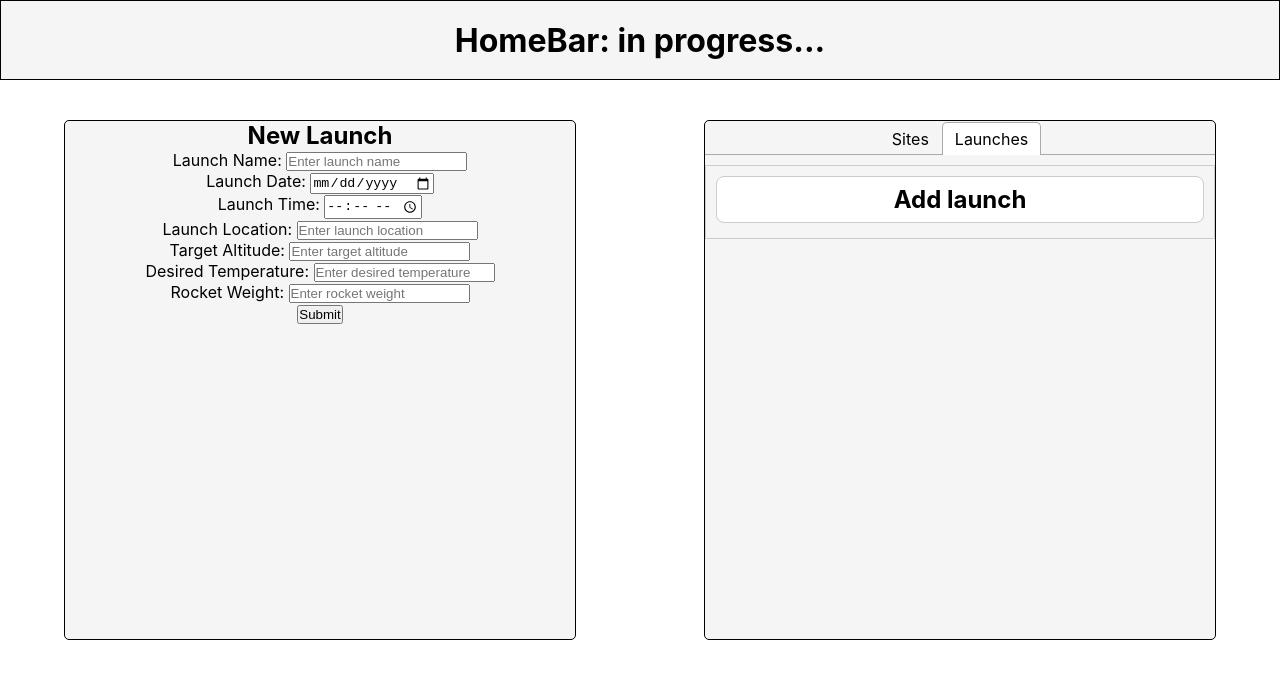
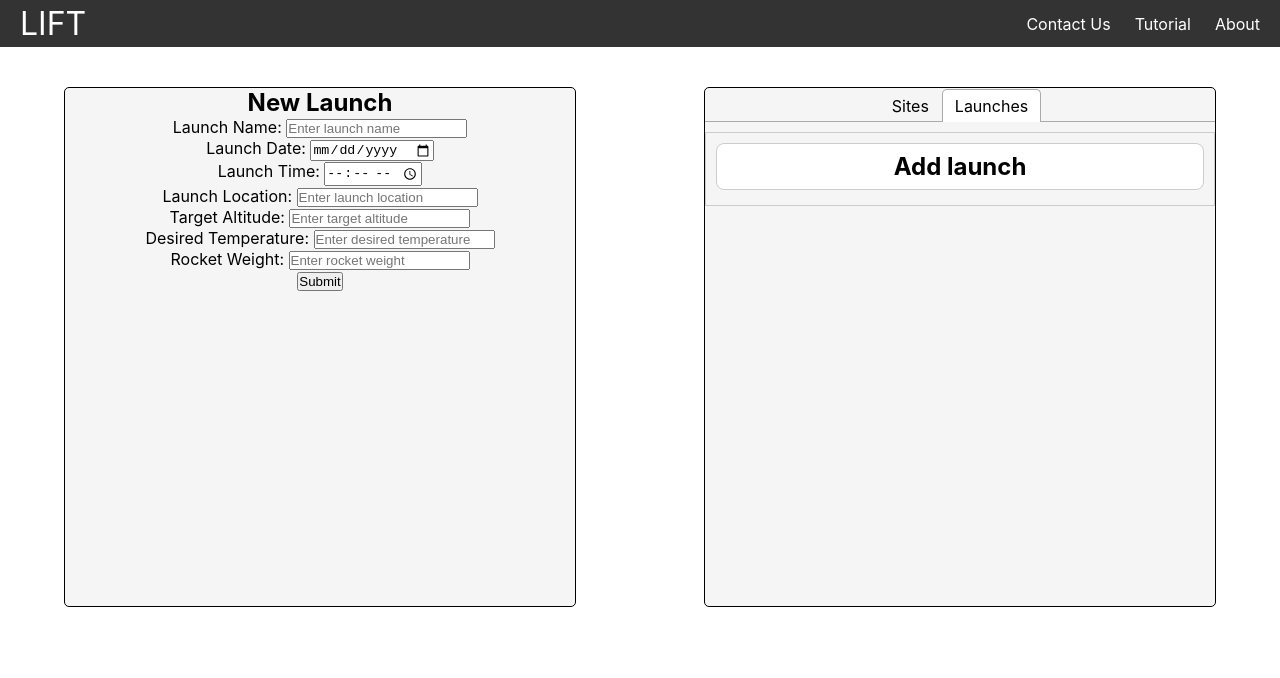
Before and after one commit to WVU-CS330-2025-01-Group11/LIFT-front, a React (Create React App) app in the folder front-end-app/: page / in a window 1280 px wide. Shown: the top 678 px of the page. Built offline with nearby package versions, Linux system fonts and the light colour scheme.

Commit message:
Added Navbar.js & navbar.css . Updated Hompage.js

```diff
--- a/front-end-app/src/Homepage.js
+++ b/front-end-app/src/Homepage.js
@@ -1,8 +1,11 @@
+//React Imports
 import React from "react";
+import LiftTabs from './LiftTabs';
+//File imports
 import LaunchForm from "./LaunchForm";
-import LiftTabs from './LiftTabs';
+import LaunchInspection from "./LaunchInspection";
+import Navbar from "./Navbar";
 import './style.css';
-import LaunchInspection from "./LaunchInspection";
 
 function Homepage() {
     const [activeTab, setActiveTab] = React.useState("new_launch");
@@ -22,9 +25,8 @@
 
     return (
         <>
-            <div className="header" background-color="red">
-                <h1>HomeBar: in progress...</h1>
-            </div>
+
+            <Navbar />
             <div className="main-content">
 
                 {
--- /dev/null
+++ b/front-end-app/src/Navbar.js
@@ -0,0 +1,26 @@
+import React from 'react';
+import './navbar.css';
+
+function Navbar() {
+    return(
+        <>
+            <nav className="nav">
+                <a href="/" className="lift">
+                    LIFT
+                </a>
+                <ul>
+                    <li>
+                        <a href="/contactus">Contact Us</a>
+                    </li>
+                    <li>
+                        <a href="/tutorial">Tutorial</a>
+                    </li>
+                    <li>
+                        <a href="/about">About</a>
+                    </li>
+                </ul>
+            </nav>
+        </>
+    );
+}
+export default Navbar;
--- /dev/null
+++ b/front-end-app/src/navbar.css
@@ -0,0 +1,48 @@
+*{
+    box-sizing: border-box;
+}
+body {
+    margin: 0;
+}
+
+.nav {
+    background-color: #333;
+    color: white;
+    display: flex;
+    justify-content: space-between;
+    align-items: center;
+    gap: 2rem;
+    padding: 0 1rem;
+
+}
+
+.lift{
+    font-size: 2rem;
+}
+
+.nav ul{
+    padding: 0;
+    margin: 0;
+    list-style: none;
+    display: flex;
+    gap: 1rem;
+
+}
+
+.nav a{
+    color: inherit;
+    text-decoration: none;
+    height: 100%;
+    align-items: center;
+    padding: .25rem;
+}
+
+.nav li.active {
+    background-color: #555;
+
+}
+
+.nav li.hover {
+    background-color: #777;
+
+}
```
